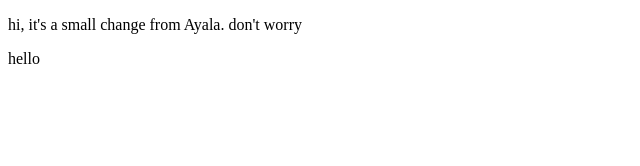
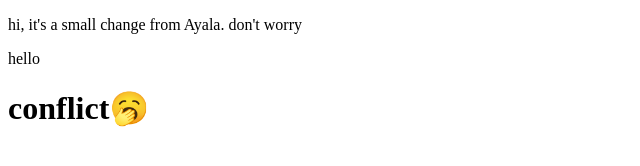
Before and after one commit to TSH61-git/git-lesson1, a plain HTML site: page index.html in a window 1280 px wide. Shown: the whole page, without its empty margins (0-640 px from the left). Drawn offline with Linux system fonts and the light colour scheme.

Commit message:
Add header with conflict emoji to index.html

```diff
--- a/index.html
+++ b/index.html
@@ -6,6 +6,7 @@
     <title>Document</title>
     <p>hi, it's a small change from Ayala. don't worry</p>
     <p>hello</p>
+    <h1> conflict🥱 </h1>
 </head>
 <body>
 
```
